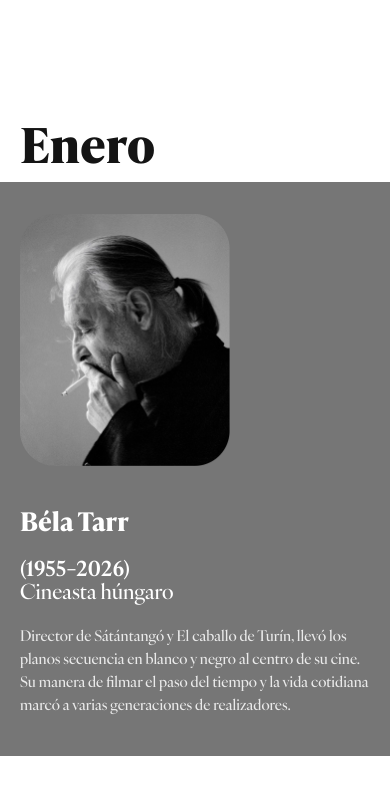
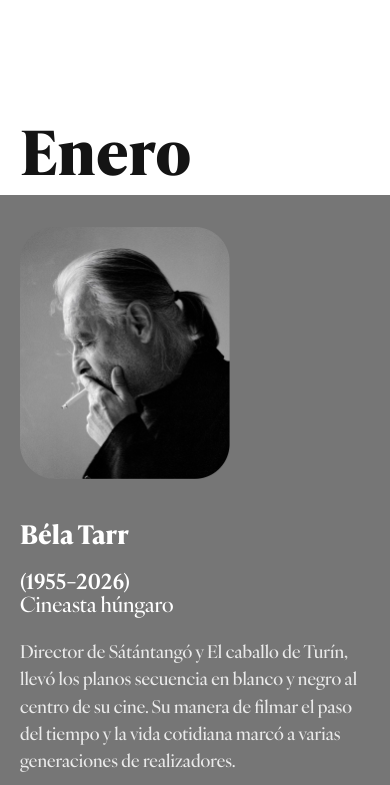
Before and after one commit to nuevasnarrativasec/obituario-2026, a plain HTML site: page index.html in a window 390 px wide. Shown: the part 758-1543 px from the top of the page. Drawn offline with Linux system fonts and the light colour scheme.

Commit message:
update font en movil

```diff
--- a/css/style.css
+++ b/css/style.css
@@ -912,4 +912,10 @@ button {
     #febrero .fila--foto-derecha figure{
         width: 60% !important;
     }
+    .mes__titulo{
+        font-size: 3.8rem;
+    }
+    .persona__bio{
+        font-size: 1.1rem;
+    }
 }
```
